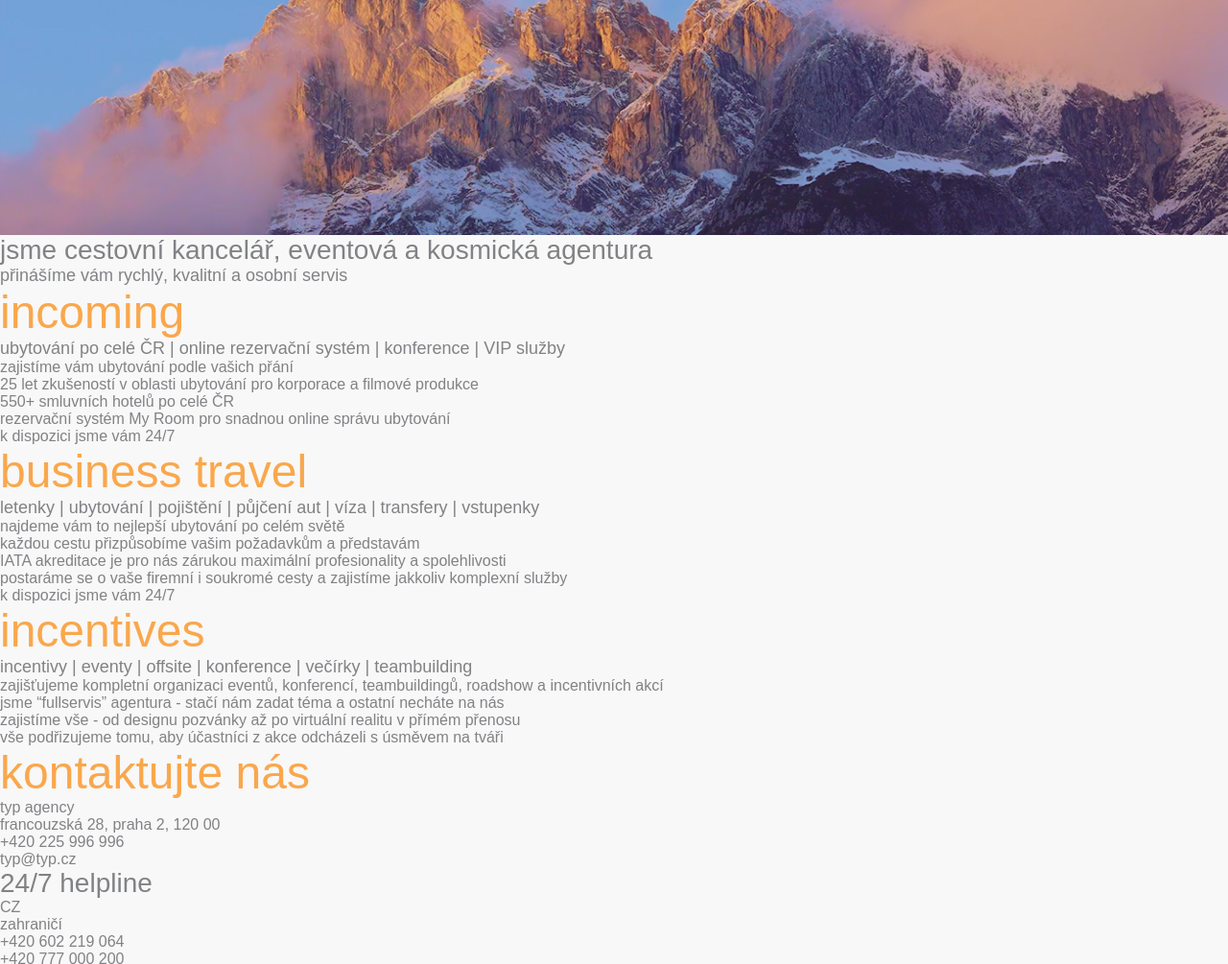
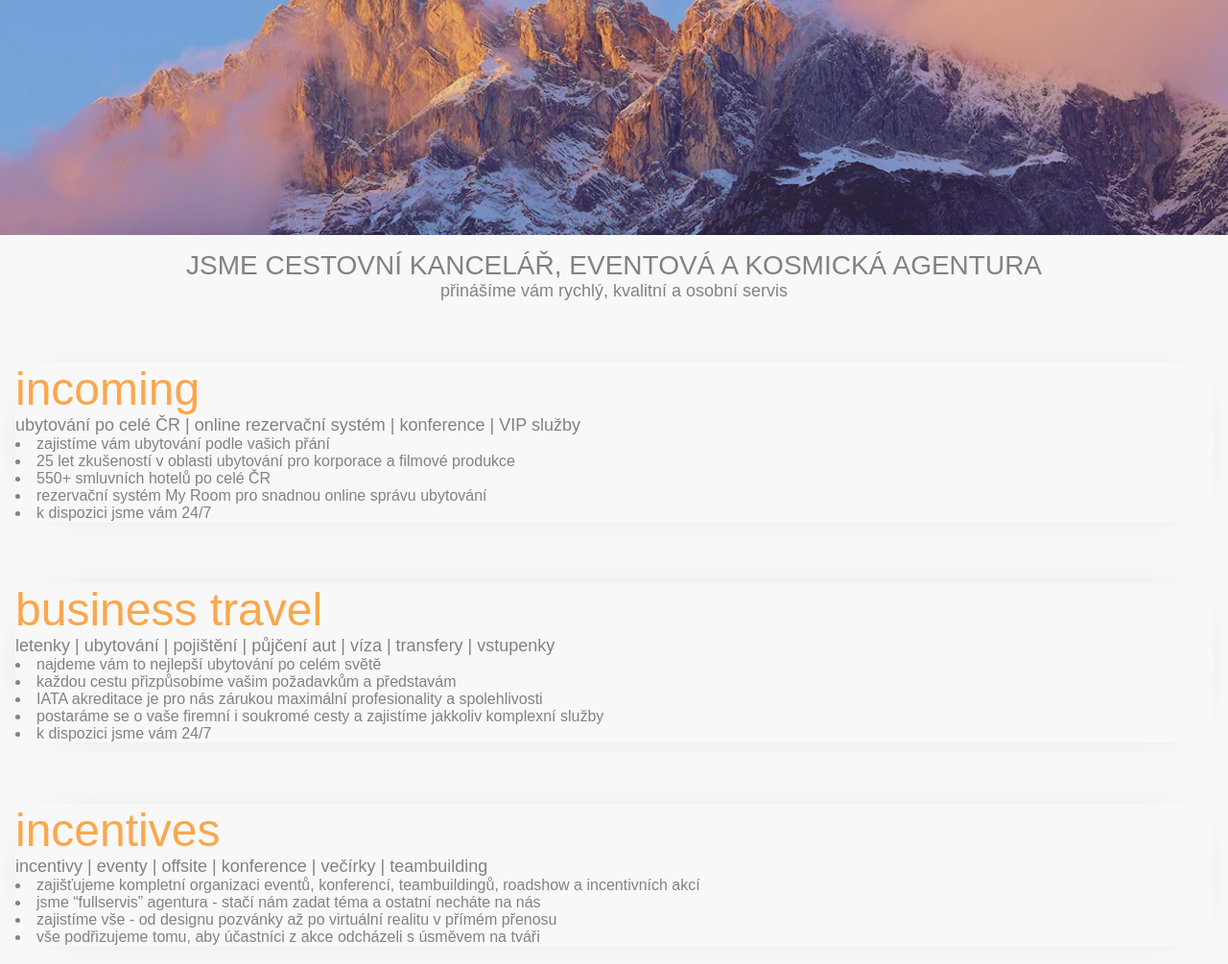
Before and after one commit to charc00al/exc-website-typ, a plain HTML site: page index.html in a window 1280 px wide. Shown: the part 555-1560 px from the top of the page at 96% size. Drawn offline with Linux system fonts and the light colour scheme; a web font is replaced by a local one.

Commit message:
ft grit for body & setting up different sections

```diff
--- a/style.css
+++ b/style.css
@@ -141,6 +141,37 @@ p, li {
 /* Body Wrapper */
 
 
+.body-wrapper {
+    display: grid;
+    grid-template-columns: repeat(4, 1fr);
+    grid-template-rows:
+        [about] auto [services1] auto [services2] auto [services3] auto [contact] auto [body-end];
+    column-gap: var(--spacing);
+    row-gap: calc(var(--spacing) * 8);
+    padding: calc(var(--spacing) * 2);
+    list-style-position: inside;
+
+}
+
+.about, .service-text, .contact-container {
+    grid-column: 1 / span 4;
+}
+
+.about {
+    grid-row: about / span 1;
+    text-align: center;
+    letter-spacing: 0px;
+}
+
+.intro {
+    text-transform: uppercase;
+}
+
+.service-text {
+    background-color: var(--white-color);
+    border-radius: 72px;
+    box-shadow: 0px 0px 21px 8px rgba(0, 0, 0, 0.03);
+}
 
 
 /* ----------------------------------- */
```
